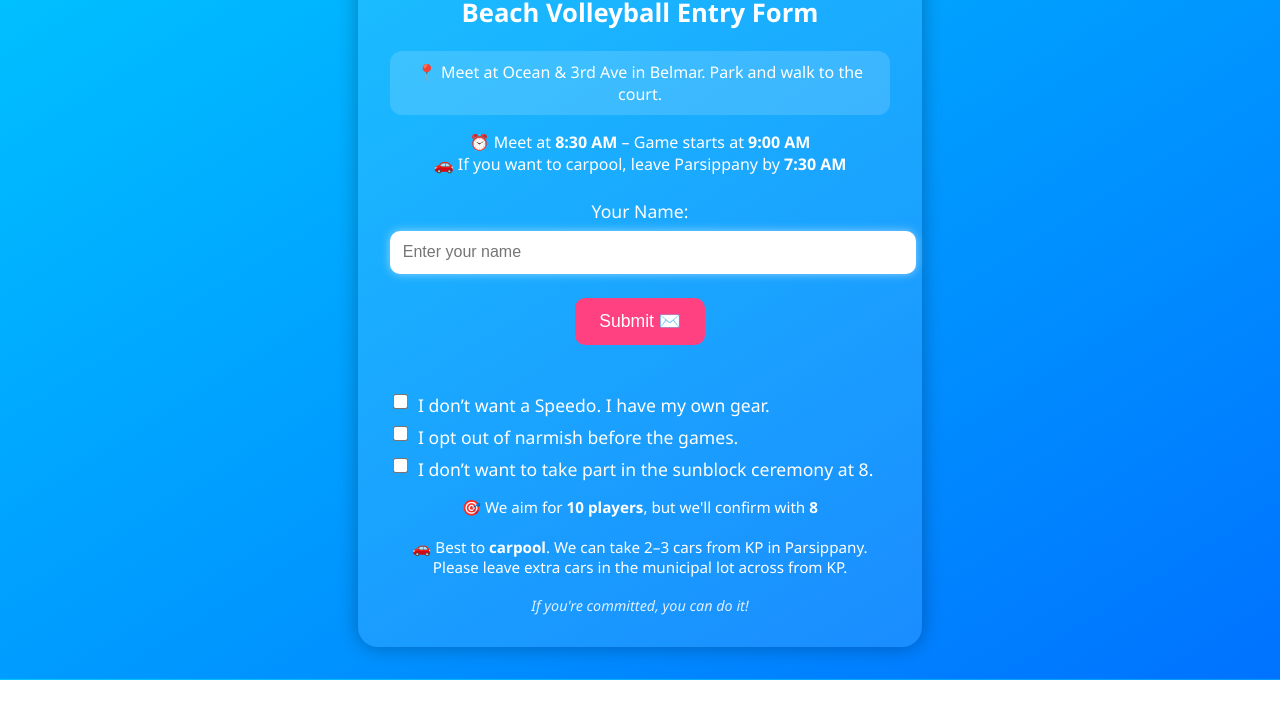
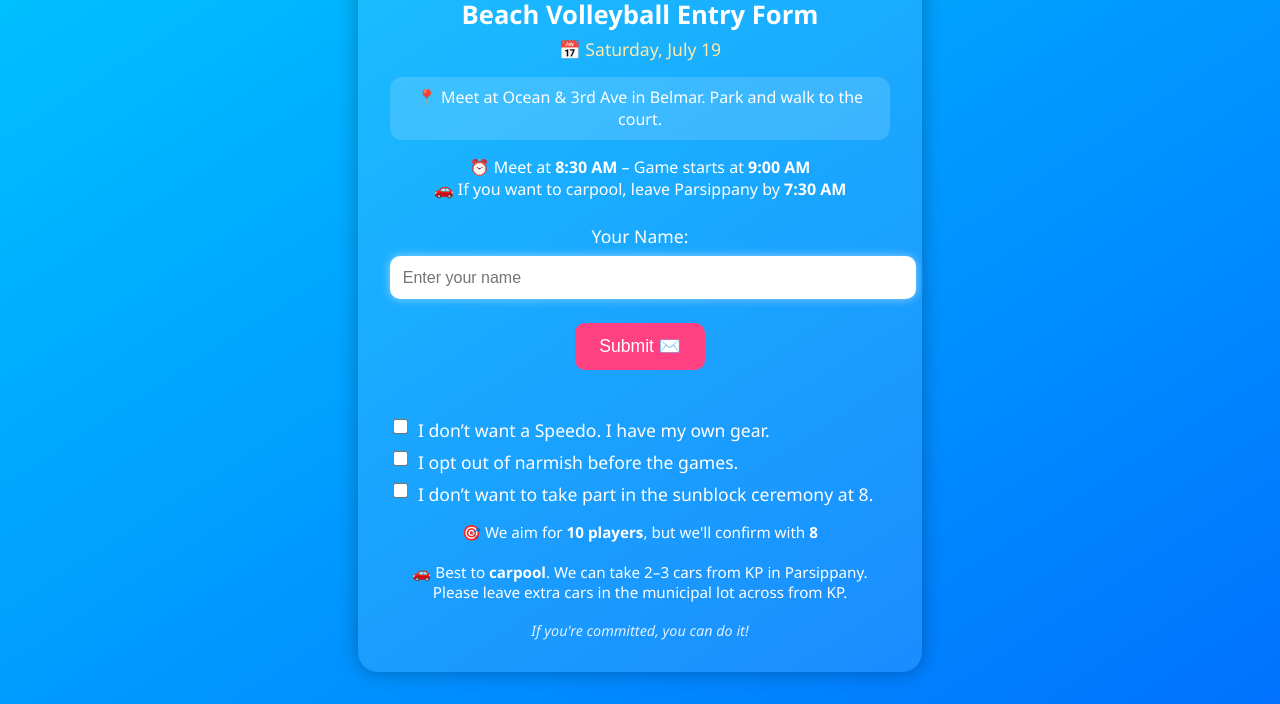
Before and after one commit to nycsal/Beachform, a plain HTML site: page index.html in a window 1280 px wide. Shown: the part 120-824 px from the top of the page. Before the commit the page ends 800 px from the top, so only its background shows below. Drawn offline with Linux system fonts and the light colour scheme.

Commit message:
Update index.html

```diff
--- a/index.html
+++ b/index.html
@@ -32,8 +32,14 @@
     }
 
     h2 {
-      margin-top: 0.2rem;
+      margin: 0.3rem 0;
       font-size: 1.6rem;
+    }
+
+    .date {
+      font-size: 1.1rem;
+      color: #ffeaa7;
+      margin-bottom: 1rem;
     }
 
     @keyframes glow {
@@ -128,6 +134,7 @@
   <div class="container">
     <div class="brand">KakaReza</div>
     <h2>Beach Volleyball Entry Form</h2>
+    <div class="date">📅 Saturday, July 19</div>
 
     <div class="location">
       📍 Meet at Ocean & 3rd Ave in Belmar. Park and walk to the court.
```
